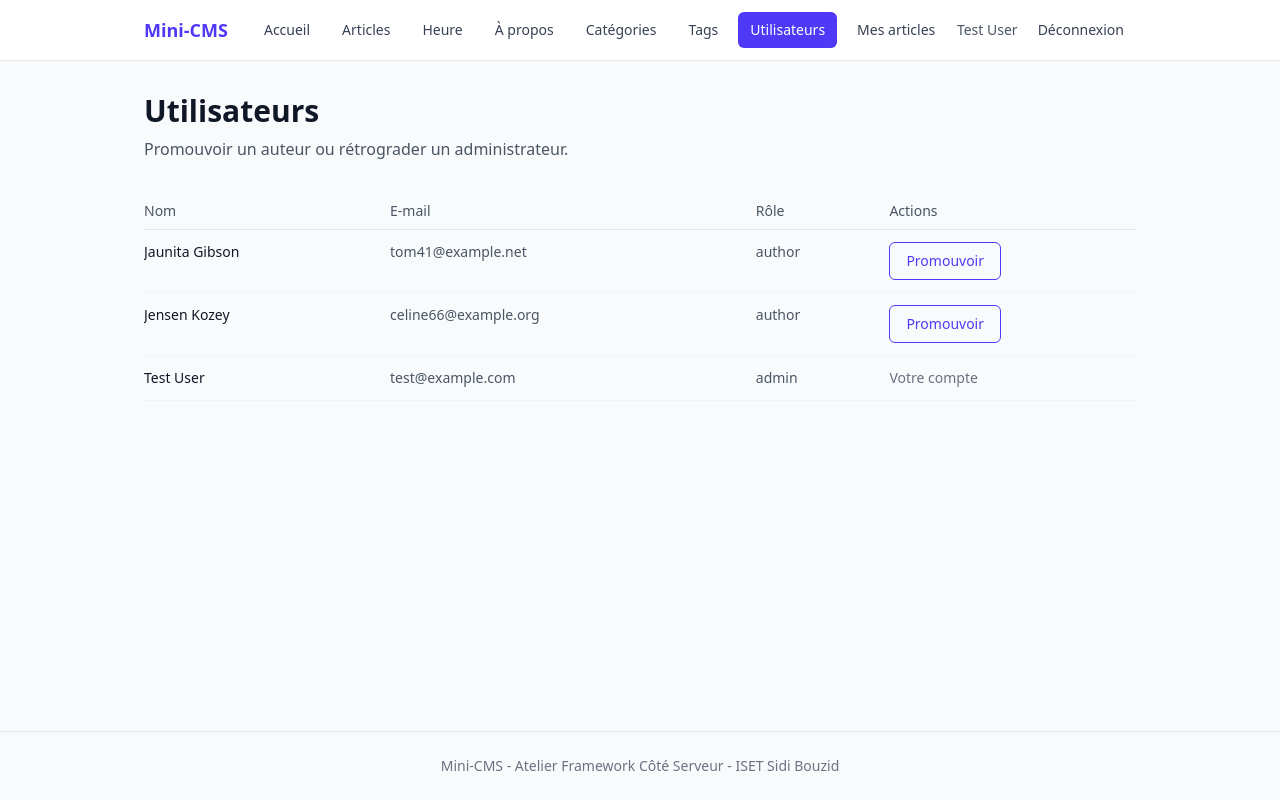
After one commit to azizamaghraoui02-eng/mini-cms, a Laravel app: page /admin/utilisateurs in a window 1280 px wide. The commit adds this page. Run offline with Laravel 12, Linux system fonts and the light colour scheme; a user stored in the database is signed in; data comes from the database, SQL or seed files in the repository; style sheets or scripts are compiled from the project's sources.

Commit message:
Defi : gestion des roles

```diff
--- /dev/null
+++ b/app/Http/Controllers/UserController.php
@@ -0,0 +1,28 @@
+<?php
+
+namespace App\Http\Controllers;
+
+use App\Http\Requests\UpdateUserRoleRequest;
+use App\Models\User;
+use Illuminate\Http\RedirectResponse;
+use Illuminate\View\View;
+
+class UserController extends Controller
+{
+    public function index(): View
+    {
+        return view('admin.users.index', [
+            'users' => User::orderBy('name')->get(),
+        ]);
+    }
+
+    public function updateRole(UpdateUserRoleRequest $request, User $user): RedirectResponse
+    {
+        abort_if($user->is($request->user()), 403, 'Vous ne pouvez pas modifier votre propre rôle.');
+
+        $user->role = $request->validated('role');
+        $user->save();
+
+        return redirect()->route('admin.users.index')->with('success', 'Rôle de '.$user->name.' mis à jour.');
+    }
+}
--- a/app/Models/User.php
+++ b/app/Models/User.php
@@ -11,7 +11,7 @@ use Illuminate\Database\Eloquent\Relations\HasMany;
 use Illuminate\Foundation\Auth\User as Authenticatable;
 use Illuminate\Notifications\Notifiable;
 
-#[Fillable(['name', 'email', 'password', 'role'])]
+#[Fillable(['name', 'email', 'password'])]
 #[Hidden(['password', 'remember_token'])]
 class User extends Authenticatable
 {
--- a/app/Policies/PostPolicy.php
+++ b/app/Policies/PostPolicy.php
@@ -32,7 +32,7 @@ class PostPolicy
      */
     public function update(User $user, Post $post): bool
     {
-        return $user->isAdmin() || $user->id === $post->user_id;
+        return $user->id === $post->user_id;
     }
 
     /**
--- a/app/Providers/AppServiceProvider.php
+++ b/app/Providers/AppServiceProvider.php
@@ -24,6 +24,8 @@ class AppServiceProvider extends ServiceProvider
     {
         Model::preventLazyLoading(! app()->isProduction());
 
+        Gate::before(fn (?User $user) => $user?->isAdmin() ? true : null);
+
         Gate::define('manage-categories', fn (User $user) => $user->isAdmin());
         Gate::define('manage-tags', fn (User $user) => $user->isAdmin());
     }
--- /dev/null
+++ b/resources/views/admin/users/index.blade.php
@@ -0,0 +1,43 @@
+<x-layout>
+    <x-slot:title>Utilisateurs - Mini-CMS</x-slot:title>
+
+    <x-page-header title="Utilisateurs" subtitle="Promouvoir un auteur ou rétrograder un administrateur." />
+
+    <div class="overflow-x-auto">
+        <table class="w-full text-left text-sm">
+            <thead class="border-b border-gray-200 text-gray-600">
+                <tr>
+                    <th scope="col" class="py-2 pr-4 font-medium">Nom</th>
+                    <th scope="col" class="py-2 pr-4 font-medium">E-mail</th>
+                    <th scope="col" class="py-2 pr-4 font-medium">Rôle</th>
+                    <th scope="col" class="py-2 font-medium">Actions</th>
+                </tr>
+            </thead>
+            <tbody>
+                @foreach ($users as $user)
+                    <tr class="border-b border-gray-100 align-top">
+                        <td class="py-3 pr-4 font-medium text-gray-900">{{ $user->name }}</td>
+                        <td class="py-3 pr-4 text-gray-600">{{ $user->email }}</td>
+                        <td class="py-3 pr-4 text-gray-600">{{ $user->role }}</td>
+                        <td class="py-3">
+                            @if ($user->is(auth()->user()))
+                                <span class="text-sm text-gray-500">Votre compte</span>
+                            @else
+                                <form method="POST" action="{{ route('admin.users.role', $user) }}">
+                                    @csrf
+                                    @method('PATCH')
+
+                                    <input type="hidden" name="role" value="{{ $user->isAdmin() ? 'author' : 'admin' }}">
+
+                                    <button type="submit" class="{{ $user->isAdmin() ? 'border-red-600 text-red-700 hover:bg-red-50' : 'border-indigo-600 text-indigo-600 hover:bg-indigo-50' }} rounded-md border px-4 py-2 text-sm font-medium">
+                                        {{ $user->isAdmin() ? 'Rétrograder' : 'Promouvoir' }}
+                                    </button>
+                                </form>
+                            @endif
+                        </td>
+                    </tr>
+                @endforeach
+            </tbody>
+        </table>
+    </div>
+</x-layout>
--- a/resources/views/components/navbar.blade.php
+++ b/resources/views/components/navbar.blade.php
@@ -12,6 +12,9 @@
         @can('manage-tags')
             <x-nav-link to="admin.tags.index" match="admin.tags.*">Tags</x-nav-link>
         @endcan
+        @if (auth()->user()?->isAdmin())
+            <x-nav-link to="admin.users.index" match="admin.users.*">Utilisateurs</x-nav-link>
+        @endif
         @auth
             <x-nav-link to="my-posts">Mes articles</x-nav-link>
         @endauth
--- a/routes/web.php
+++ b/routes/web.php
@@ -6,6 +6,7 @@ use App\Http\Controllers\CategoryController;
 use App\Http\Controllers\PageController;
 use App\Http\Controllers\PostController;
 use App\Http\Controllers\TagController;
+use App\Http\Controllers\UserController;
 use Illuminate\Support\Facades\Route;
 
 Route::get('/', [PageController::class, 'home'])->name('home');
@@ -38,6 +39,8 @@ Route::middleware('writable')->group(function () {
         Route::prefix('admin')->name('admin.')->middleware('admin')->group(function () {
             Route::resource('categories', CategoryController::class)->except('show');
             Route::resource('tags', TagController::class)->except('show');
+            Route::get('/utilisateurs', [UserController::class, 'index'])->name('users.index');
+            Route::patch('/utilisateurs/{user}/role', [UserController::class, 'updateRole'])->name('users.role');
         });
     });
 
```
Also changed, not shown: app/Http/Requests/UpdateUserRoleRequest.php (added, +25 -0 lines), notes/s12-defi.md (added, +7 -0 lines), tests/Feature/UserRoleTest.php (added, +29 -0 lines).
